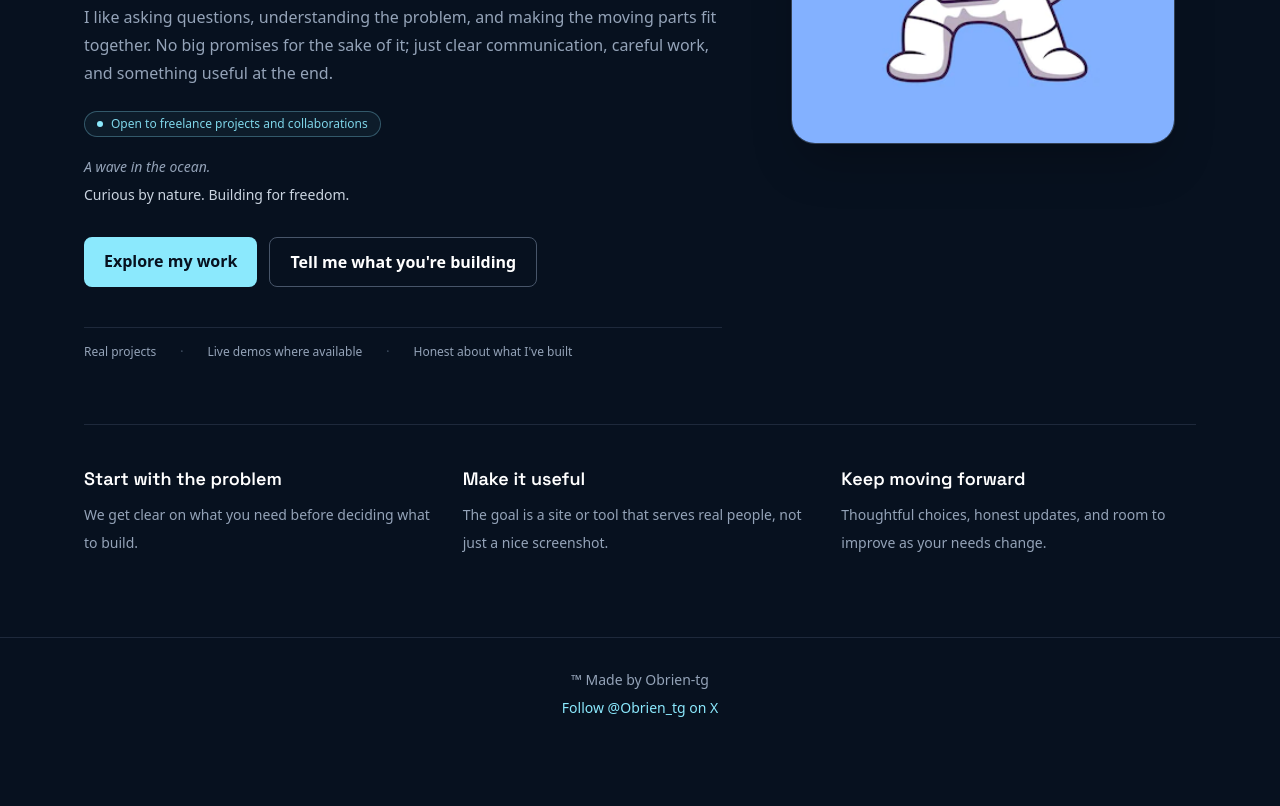
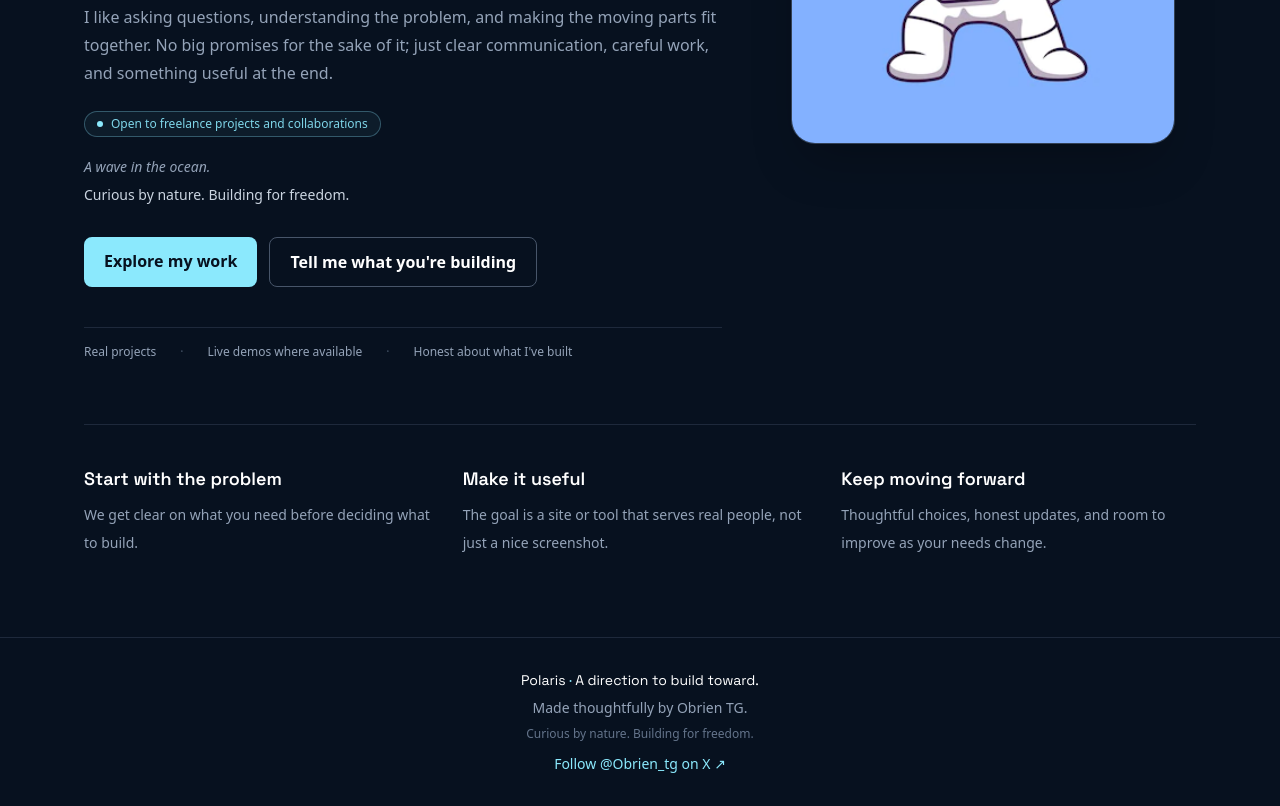
Before and after one commit to Obrien-tg/Portfolio, an Astro site: page / in a window 1280 px wide. Shown: the part 606-1412 px from the top of the page. Before the commit the page ends 1356 px from the top, so only its background shows below. Built offline with nearby package versions, Linux system fonts and the light colour scheme; Astro itself is replaced by a stand-in of ours.

Commit message:
Align site footer with Polaris brand

```diff
--- a/src/components/Footer.astro
+++ b/src/components/Footer.astro
@@ -1 +1,6 @@
-<footer class="border-t border-slate-800 px-5 py-8 text-center text-sm text-slate-400"><p>™ Made by Obrien-tg</p><a class="mt-2 inline-block text-ice underline-offset-4 hover:underline" href="https://x.com/Obrien_tg" rel="noopener noreferrer">Follow @Obrien_tg on X</a></footer>
+<footer class="border-t border-slate-800 px-5 py-8 text-center text-sm text-slate-400">
+  <p class="font-display text-white">Polaris <span class="text-ice">·</span> A direction to build toward.</p>
+  <p class="mt-2">Made thoughtfully by Obrien TG.</p>
+  <p class="mt-2 text-xs text-slate-500">Curious by nature. Building for freedom.</p>
+  <a class="mt-3 inline-block text-ice underline-offset-4 hover:underline" href="https://x.com/Obrien_tg" target="_blank" rel="noopener noreferrer">Follow @Obrien_tg on X <span aria-hidden="true">↗</span></a>
+</footer>
```
